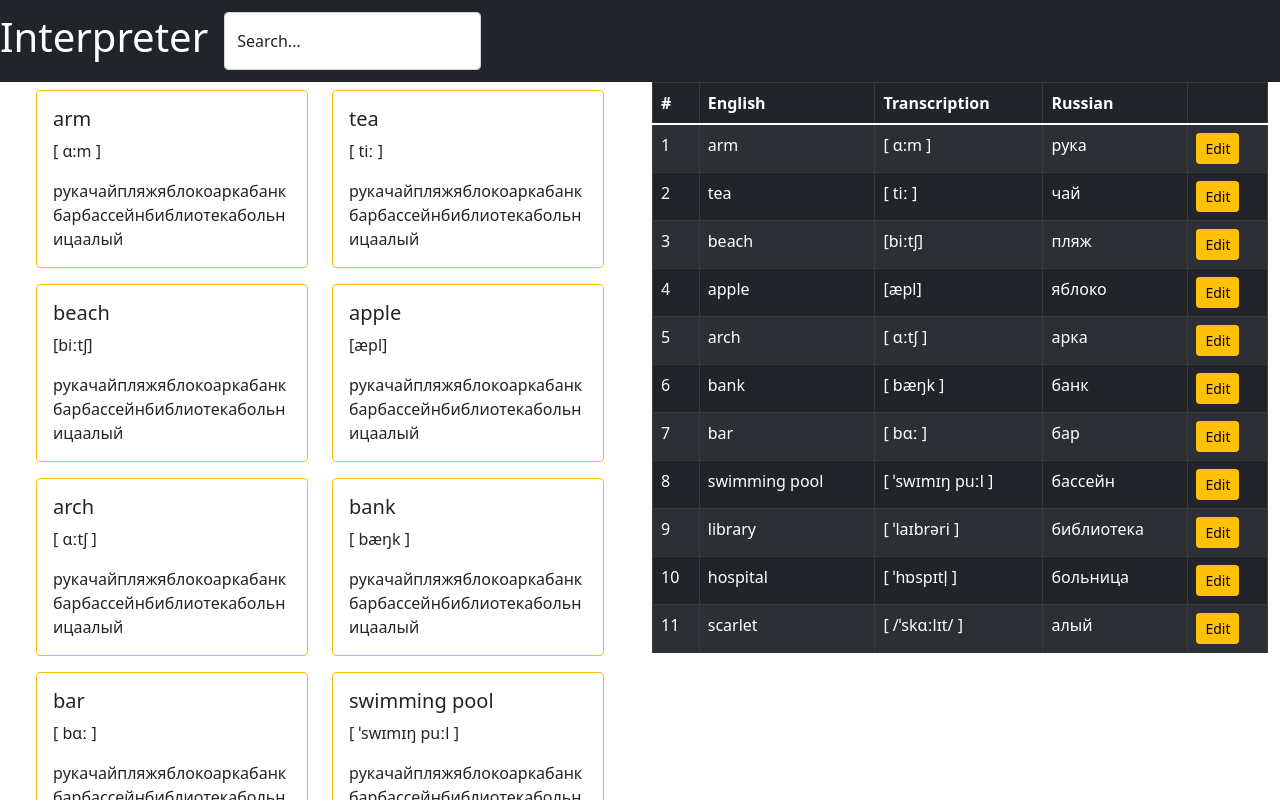
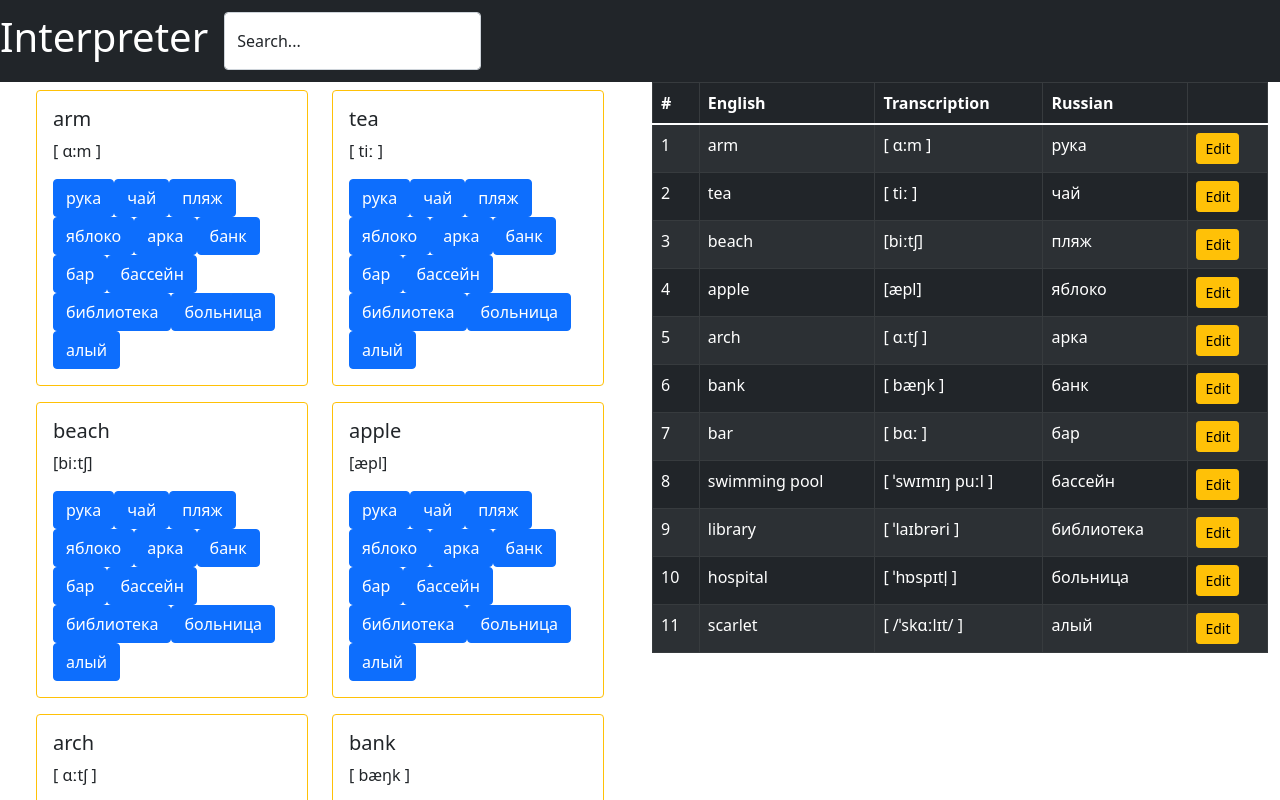
Before and after one commit to O-l-g-a-B/interpreter, a React (Create React App) app: page / in a window 1280 px wide. Shown: the top 800 px of the page. Built offline with nearby package versions, Linux system fonts and the light colour scheme.

Commit message:
All_words_in_one_card

```diff
--- /dev/null
+++ b/src/Components/ButtonWord.jsx
@@ -0,0 +1,17 @@
+import React, { useState } from "react";
+import { Button } from 'react-bootstrap';
+import 'bootstrap/dist/css/bootstrap.min.css';
+
+export const ButtonWord = ({ word }) => {
+    const [isPressed, setIsPressed] = useState(false);
+    const handleClick = () => {
+        setIsPressed(true);
+    };
+    return isPressed ? (
+        <div>
+            {word.english}
+        </div>
+    ) : (
+        <Button onClick={handleClick}>{word.russian}</Button>
+    );
+};
--- a/src/Components/WordCard.jsx
+++ b/src/Components/WordCard.jsx
@@ -1,19 +1,10 @@
-import React, { useState } from "react";
-import { Container, Row, Col, Card, Button } from 'react-bootstrap';
+import React from "react";
+import { Container, Row, Col, Card } from 'react-bootstrap';
 import 'bootstrap/dist/css/bootstrap.min.css';
 import wordsArray from './wordsArray.json';
-
+import { ButtonWord } from "./ButtonWord";
 
 export default (props) => {
-    const [words, setWords] = useState(wordsArray);
-    const [pressed, isPressed] = useState(false);
-
-
-    const handleClick = (wordFromButton) => {
-        // здесь мы фильтруем массив слов так чтобы в нем было все кроме слова на которое нажали, а потом примешиваем к нему измененное нажатое слово
-        const anotherWords = words.filter(words => words.id !== wordFromButton.id);
-        setWords([...anotherWords, { id: wordFromButton.id, russian: wordFromButton.russian, isPressed: true }])
-    };
 
     return (
         <Container fluid>
@@ -25,13 +16,11 @@ export default (props) => {
                                 <Card.Title>{words.english}</Card.Title>
                                 <Card.Text>{words.transcription}</Card.Text>
                                 <div>
-                                    {wordsArray.map((words) => words.isPressed ?
-                                        <Button onClick={() => handleClick(setWords)} id={words.id}>{words.russian}</Button>
-                                        : <span>{words.russian}</span>)}
+                                    {wordsArray.map((word) => (<ButtonWord word={word} />
+                                    ))}
                                 </div>
                             </Card.Body>
                         </Card>
-
                     </Col>
                 ))}
             </Row>
```
